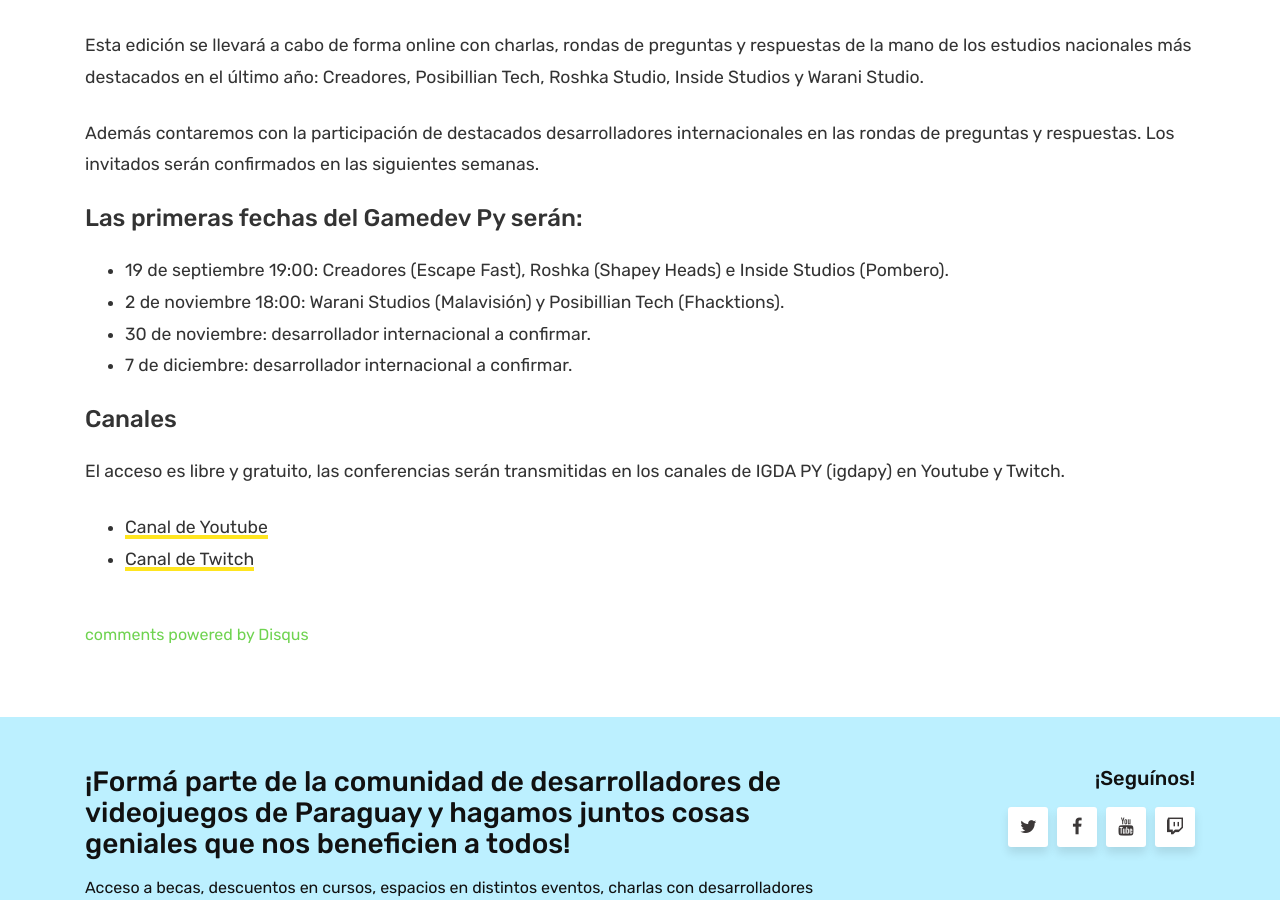
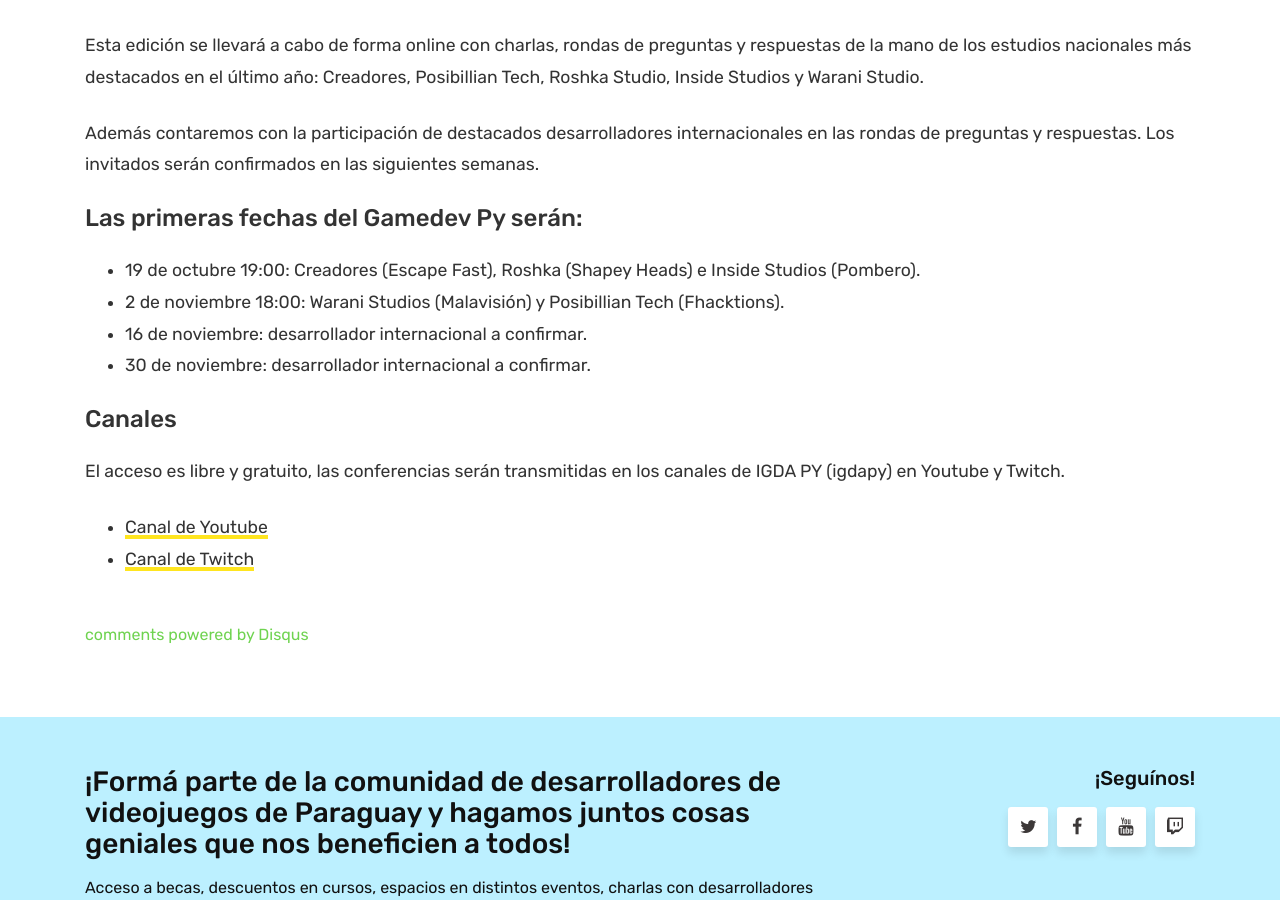
Before and after one commit to pescode/igdapy.github.io, a Jekyll site: the page built from eventos/e-gamedev-py-2020.md, in a window 1280 px wide and 900 px high, scrolled down 766 px. Built offline with Jekyll 4.4.1, drawn with Linux system fonts in a browser that asks for light colours; comment, search, counter and statistics services are not loaded.

Commit message:
Fixed event dates.

```diff
--- a/eventos/e-gamedev-py-2020.md
+++ b/eventos/e-gamedev-py-2020.md
@@ -18,10 +18,10 @@
 Además contaremos con la participación de destacados desarrolladores internacionales en las rondas de preguntas y respuestas. Los invitados serán confirmados en las siguientes semanas.
 
 #### Las primeras fechas del Gamedev Py serán:
-- 19 de septiembre 19:00: Creadores (Escape Fast), Roshka (Shapey Heads) e Inside Studios (Pombero).
+- 19 de octubre 19:00: Creadores (Escape Fast), Roshka (Shapey Heads) e Inside Studios (Pombero).
 - 2 de noviembre 18:00: Warani Studios (Malavisión) y Posibillian Tech (Fhacktions).
+- 16 de noviembre: desarrollador internacional a confirmar.
 - 30 de noviembre: desarrollador internacional a confirmar.
-- 7 de diciembre: desarrollador internacional a confirmar.
 
 #### Canales
 El acceso es libre y gratuito, las conferencias serán transmitidas en los canales de IGDA PY (igdapy) en Youtube y Twitch.
```
Also changed, not shown: _posts/2020-10-13-e-gamedev-py-2020.md (+2 -2 lines).
